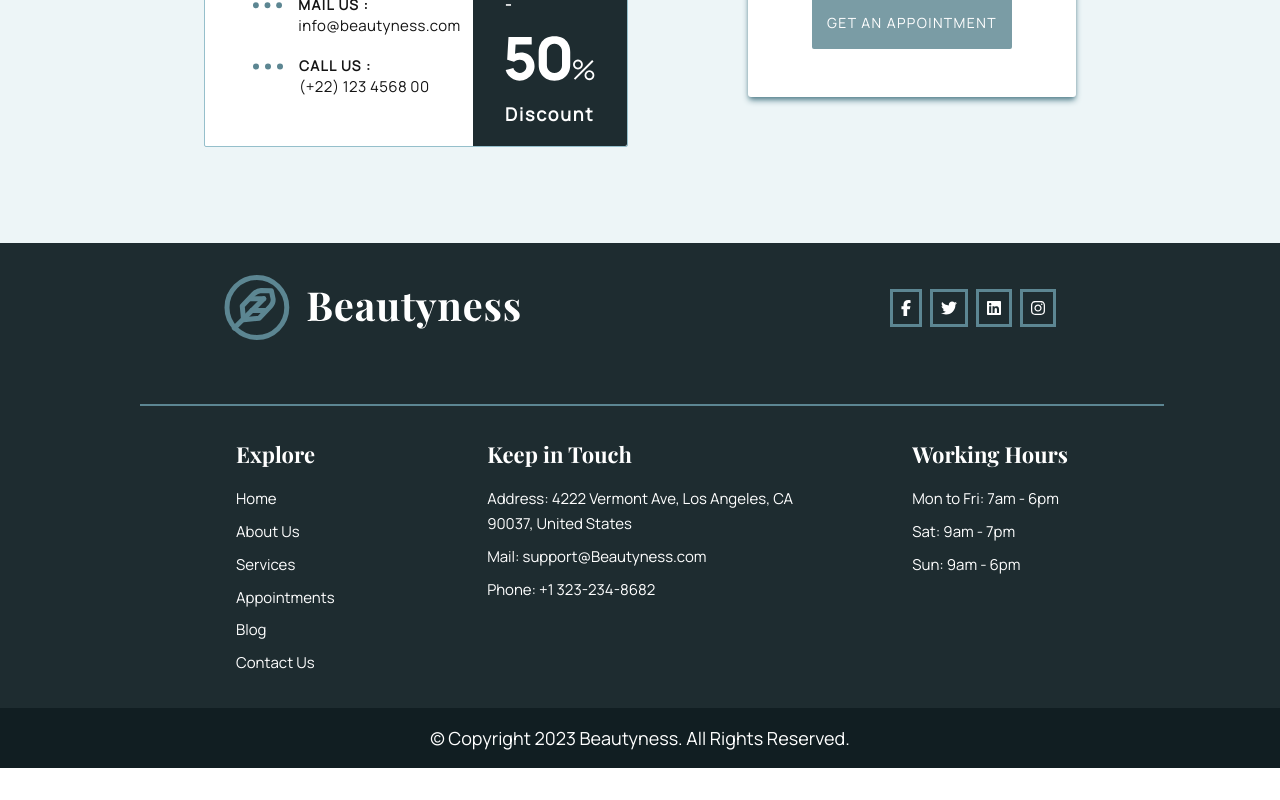
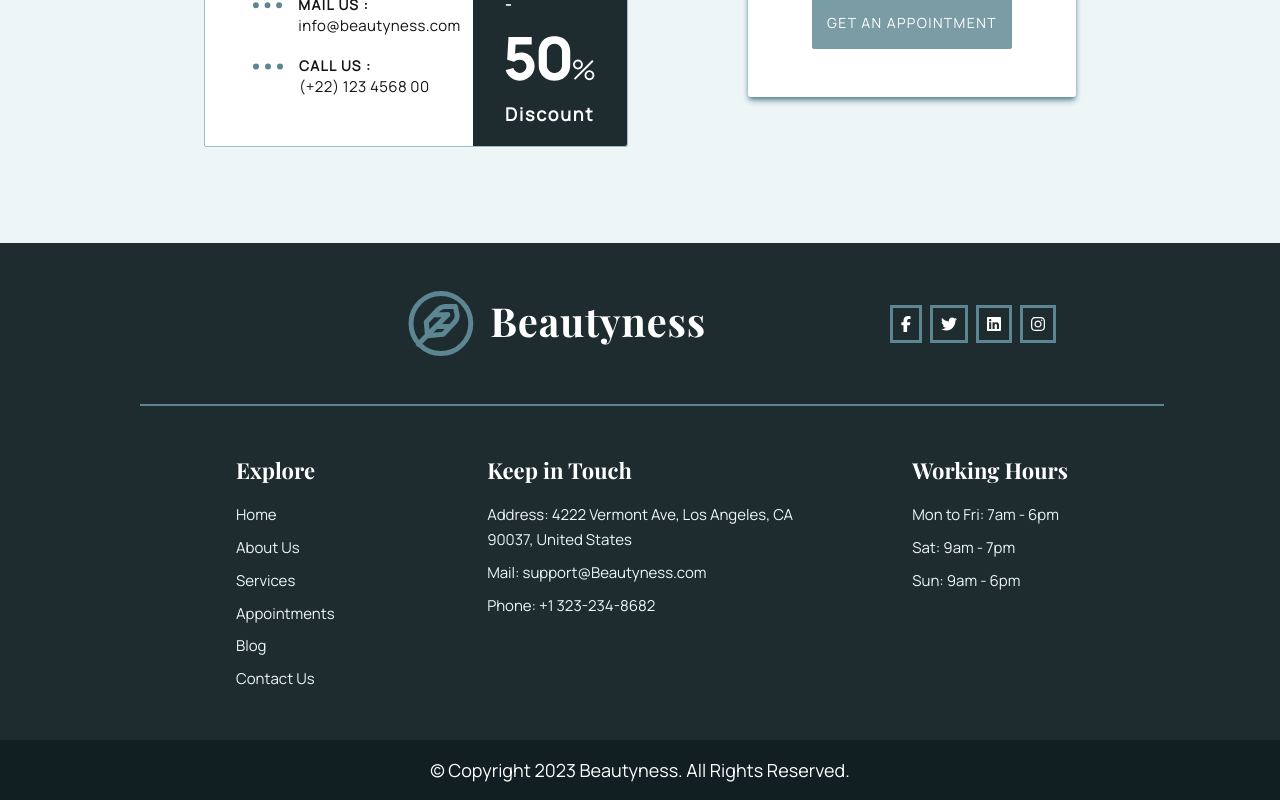
Before and after one commit to FatemeGhalandari/Beautyness, a React (Vite) app: page / in a window 1280 px wide. Shown: the part 6336-7136 px from the top of the page. Before the commit the page ends 7104 px from the top, so only its background shows below. Built offline with nearby package versions, Linux system fonts and the light colour scheme.

Commit message:
Update Footer to make it responsive

```diff
--- a/src/components/Footer.jsx
+++ b/src/components/Footer.jsx
@@ -12,12 +12,12 @@ import { footerLinks } from "../constants";
 const Footer = () => (
   <div className="flex flex-col ">
     <div className="flex flex-col bg-[#1E2C30] divide-y-2 divide-[#5C8692] md:px-32 px-8">
-      <div className="flex md:flex-row flex-col py-8 px-24 ">
-        <div className="flex justify-start items-start ">
+      <div className="flex md:flex-row flex-col py-8 sm:px-24 px-4">
+        <div className="flex flex-1 justify-center py-4">
           <img
             src={Logo_white}
             alt="Logo_white"
-            className="w-[298px] h-[65px] leading-[125%]"
+            className="w-[298px] h-[65px] object-contain"
           />
         </div>
         <div className="flex md:justify-end justify-center items-center md:ml-auto ml-2 md:gap-2 gap-8">
@@ -43,20 +43,20 @@ const Footer = () => (
           />
         </div>
       </div>
-      <div className="flex flex-row py-8 sm:px-24 px-12 mx-3 flex-[1.5] w-full justify-between flex-wrap xlg:mt-0 md:mt-8 mt-10">
+      <div className="flex flex-row sm:py-8 py-2 sm:px-24 px-12 mx-3 w-full justify-between flex-wrap ">
         {footerLinks.map((footerLink) => (
           <div
             key={footerLink.links.id}
-            className="flex flex-col ss:my-0 my-4 min-w-[150px] max-w-[324px]"
+            className="flex flex-col ss:my-4 my-2 min-w-[150px] max-w-[324px]"
           >
             <h4 key={footerLink.links.id} className={`${styles.footers}`}>
               {footerLink.title}
             </h4>
-            <ul className="list-none mt-4" key={footerLink.links.id}>
+            <ul className="list-none sm:mt-4 mt-2" key={footerLink.links.id}>
               {footerLink.links.map((link, index) => (
                 <li
                   key={link.id}
-                  className={`text-[#FFF] font-manrope text-[15px] font-normal leading-[165%] max-w-[327px] cursor-pointer ${
+                  className={`text-[#EDF5F7] font-manrope text-[15px] font-normal leading-[165%] max-w-[327px] cursor-pointer ${
                     index !== footerLink.links.length - 1 ? "mb-2" : "mb-0"
                   }`}
                 >
@@ -69,7 +69,7 @@ const Footer = () => (
       </div>
     </div>
     <div className="flex items-center justify-center bg-[#111E22] py-2">
-      <p className="text-[#FFF] font-manrope text-[18px] font-normal leading-[200%] py-1">
+      <p className="text-[#FFF] font-manrope sm:text-[18px] text-center text-[15px] font-normal leading-[200%] py-1 px-3">
         © Copyright 2023 Beautyness. All Rights Reserved.
       </p>
     </div>
```
